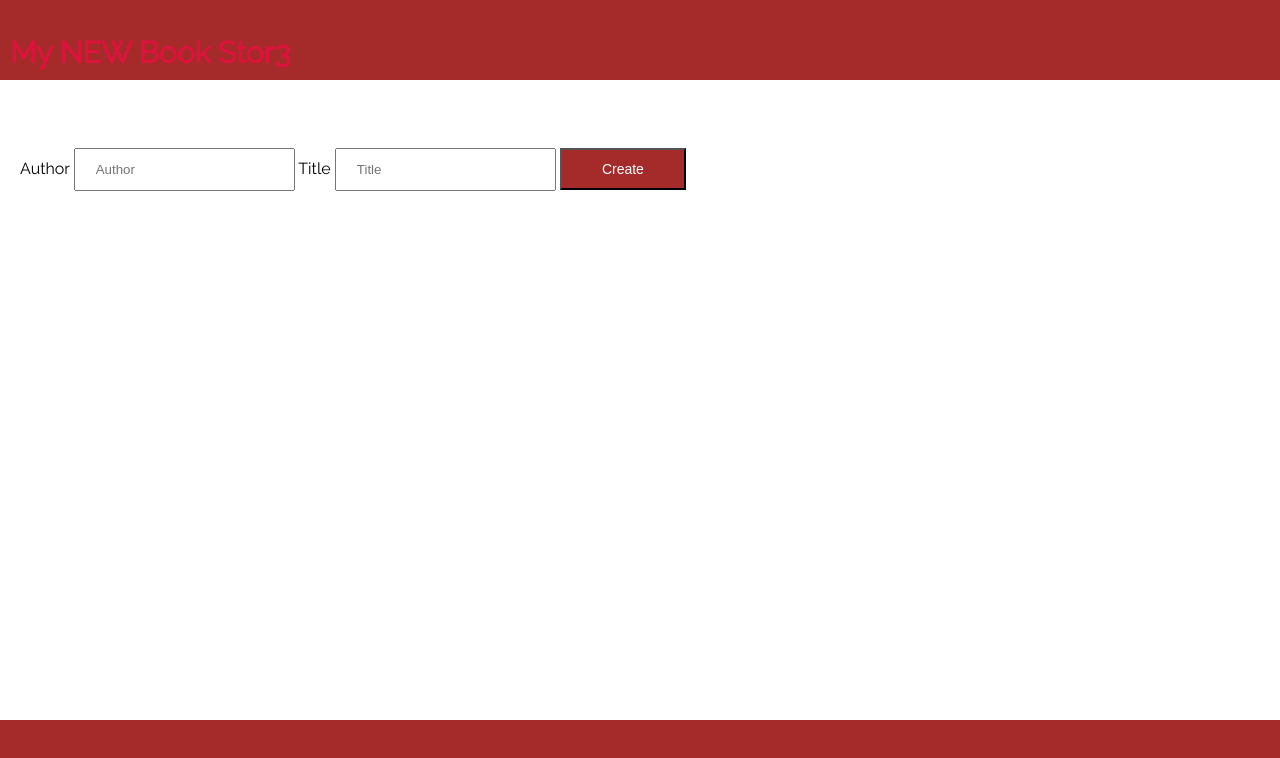
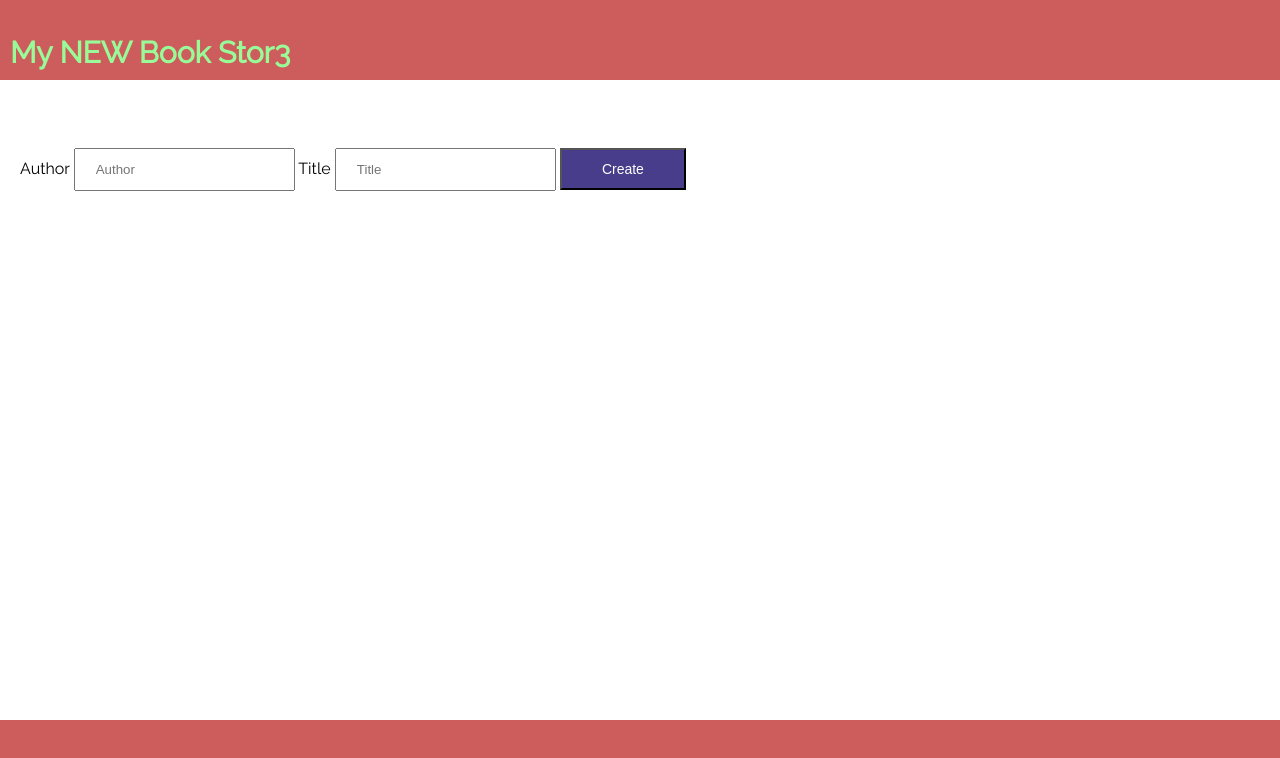
Before and after one commit to tochman/books_api_client, a website: page index.html in a window 1280 px wide. Drawn offline with Linux system fonts and the light colour scheme; no server answers.

Commit message:
cool new colors

```diff
--- a/index.html
+++ b/index.html
@@ -11,7 +11,7 @@
 
 <body>
   <section id="header">
-    <h1 style="color: crimson">My NEW Book Stor3</h1>
+    <h1>My NEW Book Stor3</h1>
   </section>
   <div id="display"></div>
 
--- a/styles.css
+++ b/styles.css
@@ -5,14 +5,14 @@ body {
   font-family: 'Raleway', sans-serif;
 }
 #header, #footer {
-  background:  brown;
+  background:  indianred;
   height: 3em;
   font-size: 20px;
   padding: 10px;
 }
 
 #header h1 {
-  color: white;
+  color: palegreen;
 }
 
 #footer {
@@ -32,7 +32,7 @@ input[type=text] {
 }
 
 input[type=submit], button {
-  background-color: brown;
+  background-color: darkslateblue;
   color: white;
   padding: 11px 40px;
   font-size: 14px;
```
